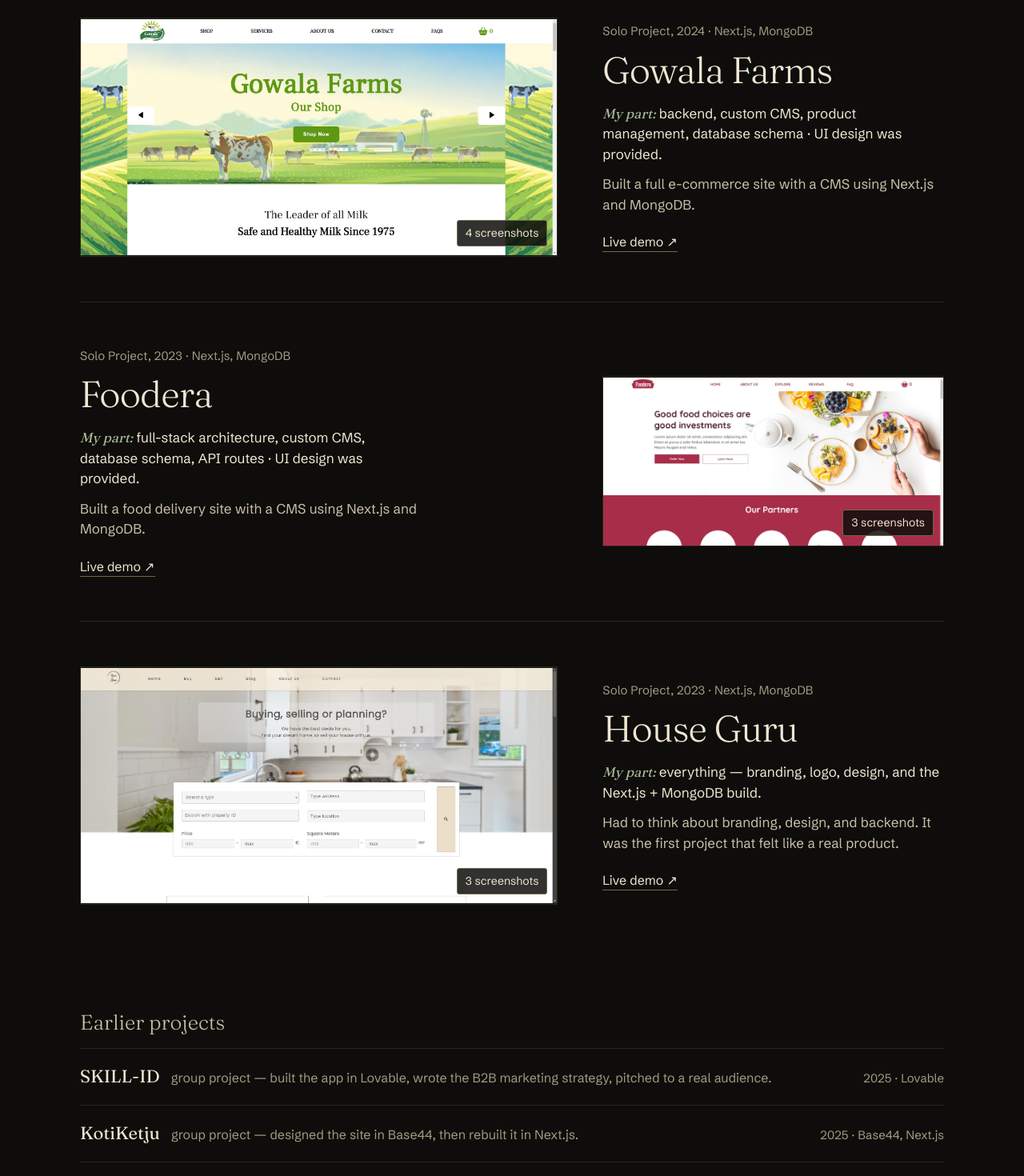
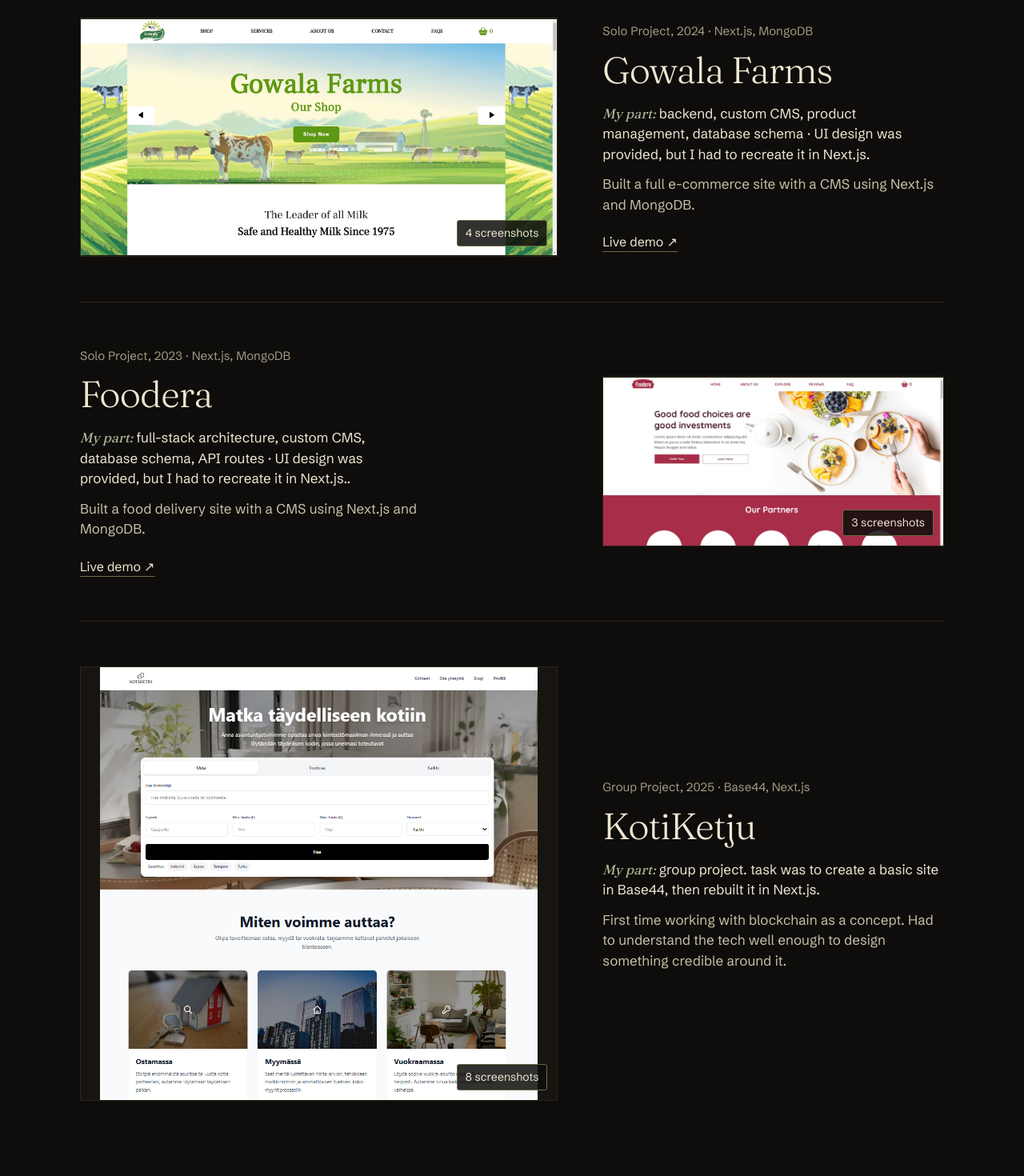
Before and after one commit to T-Pitkanen/portfolio-new-2026, a Next.js app: page / in a window 1280 px wide. Shown: the part 1940-3410 px from the top of the page at 80% size. Built offline with nearby package versions, Linux system fonts and the light colour scheme.

Commit message:
text changes

```diff
--- a/src/app/components/projects/Projects.js
+++ b/src/app/components/projects/Projects.js
@@ -61,6 +61,7 @@ export default function Projects() {
             <button
               type="button"
               className={styles.visual}
+              style={project.frame ? { aspectRatio: project.frame } : undefined}
               aria-label={`Open ${name} gallery, ${shots} screenshots`}
               onClick={() => openGallery(project)}
             >
--- a/src/app/components/skills/Skills.js
+++ b/src/app/components/skills/Skills.js
@@ -32,9 +32,7 @@ const STACK = {
 export default function Skills() {
 	return (
 		<section className={styles.section} id="skills">
-			<h2 className="section-h2">
-				Tools and technologies that I have used in my projects
-			</h2>
+			<h2 className="section-h2">Tools and technologies I have used</h2>
 			<p className={styles.subtitle}>
 				These days most of my code goes through Claude Code and Codex. I spend
 				less time writing code manually and more time researching, planning,
--- a/src/data/projectData.js
+++ b/src/data/projectData.js
@@ -1,13 +1,18 @@
-// Ordered by strength of evidence, not date: hand-built full-stack products first.
 const projectData = [
 	{
 		title: 'Gowala Farms - 2024',
 		year: '2024',
-    part: 'backend, custom CMS, product management, database schema · UI design was provided',
+		part: 'backend, custom CMS, product management, database schema · UI design was provided, but I had to recreate it in Next.js',
 		role: 'Solo Project',
-    image: ['/gowala/front.jpg', '/gowala/services.jpg', '/gowala/contact.jpg', '/gowala/backoffice.jpg'],
+		image: [
+			'/gowala/front.jpg',
+			'/gowala/services.jpg',
+			'/gowala/contact.jpg',
+			'/gowala/backoffice.jpg',
+		],
 		goal: 'Focused on building a solid backend: custom CMS, product management, and database schema. Worked from a provided UI design.',
-    impact: 'Built a full e-commerce site with a CMS using Next.js and MongoDB.',
+		impact:
+			'Built a full e-commerce site with a CMS using Next.js and MongoDB.',
 		code: 'Next.js, MongoDB',
 		highlights: ['CMS System', 'E-commerce', 'Full-stack', 'Responsive Design'],
 		link: 'https://gowalafarms-nextjs-portfolio-version.vercel.app/',
@@ -15,57 +20,96 @@ const projectData = [
 	{
 		title: 'Foodera - 2023',
 		year: '2023',
-    part: 'full-stack architecture, custom CMS, database schema, API routes · UI design was provided',
+		part: 'full-stack architecture, custom CMS, database schema, API routes · UI design was provided, but I had to recreate it in Next.js.',
 		role: 'Solo Project',
-    image: ['/foodera/front.jpg', '/foodera/explore.jpg', '/foodera/checkout.jpg'],
+		image: [
+			'/foodera/front.jpg',
+			'/foodera/explore.jpg',
+			'/foodera/checkout.jpg',
+		],
 		goal: 'Built the full-stack architecture from scratch: custom CMS, database schema, and API routes. Worked from a provided UI design.',
 		impact: 'Built a food delivery site with a CMS using Next.js and MongoDB.',
 		code: 'Next.js, MongoDB',
-    highlights: ['CMS System', 'Database Design', 'Full-stack', 'Responsive Design'],
+		highlights: [
+			'CMS System',
+			'Database Design',
+			'Full-stack',
+			'Responsive Design',
+		],
 		link: 'https://foodera-nextjs-portfolio-version.vercel.app/',
+	},
+	{
+		title: 'KotiKetju - 2025',
+		year: '2025',
+		part: 'group project. task was to create a basic site in Base44, then rebuilt it in Next.js',
+		role: 'Group Project',
+		frame: '11 / 10',
+		image: [
+			'/kotiketju/etusivu.png',
+			'/kotiketju/section.png',
+			'/kotiketju/contact.png',
+			'/kotiketju/kohteet.png',
+			'/kotiketju/kohde.png',
+			'/kotiketju/kohde2.png',
+			'/kotiketju/kotihaku.png',
+			'/kotiketju/blogi.png',
+		],
+		goal: 'Group project for a blockchain course. Designed the site in Base44, then rebuilt it locally in Next.js for more control.',
+		impact:
+			'First time working with blockchain as a concept. Had to understand the tech well enough to design something credible around it.',
+		code: 'Base44, Next.js',
+		highlights: ['Blockchain', 'Smart Contracts', 'Responsive Design'],
+	},
+	{
+		title: 'SKILL-ID - 2025',
+		year: '2025',
+		part: 'group project. built the app in Lovable, wrote the B2B marketing strategy, pitched to a real audience',
+		role: 'Group Project',
+		image: [
+			'/skill_id/etusivu.png',
+			'/skill_id/kortti.png',
+			'/skill_id/kouluttaja.png',
+			'/skill_id/haku.png',
+			'/skill_id/jako.png',
+		],
+		goal: 'Group project. Built the app with Lovable and contributed to the B2B marketing strategy. A digital wallet for professional qualification cards with QR verification and a trainer dashboard.',
+		impact:
+			'Got to work on both the product and the business side. Pitching a real concept to an actual audience and created a marketing strategy.',
+		code: 'Lovable',
+		highlights: ['B2B Product', 'Marketing Strategy', 'Trainer Dashboard'],
 	},
 	{
 		title: 'House Guru - 2023',
 		year: '2023',
-    part: 'everything — branding, logo, design, and the Next.js + MongoDB build',
+		part: 'everything: branding, logo, design, and Next.js + MongoDB build',
 		role: 'Solo Project',
 		image: ['/hg/front.jpg', '/hg/house.jpg', '/hg/blog.jpg'],
 		goal: 'Designed and built a real estate site from scratch using Next.js and MongoDB including the branding and logo.',
-    impact: 'Had to think about branding, design, and backend. It was the first project that felt like a real product.',
-    code: 'Next.js, MongoDB' ,
-    highlights: ['Brand Design', 'Logo Creation', 'First Full-Stack', 'Responsive Design'],
+		impact:
+			'Had to think about branding, design, and backend. It was the first project that felt like a real product.',
+		code: 'Next.js, MongoDB',
+		highlights: [
+			'Brand Design',
+			'Logo Creation',
+			'First Full-Stack',
+			'Responsive Design',
+		],
 		link: 'https://house-guru.vercel.app/',
-  },
-  {
-    title: 'SKILL-ID - 2025',
-    year: '2025',
-    part: 'group project — built the app in Lovable, wrote the B2B marketing strategy, pitched to a real audience',
-    role: 'Group Project',
-    image: ['/skill_id/etusivu.png', '/skill_id/kortti.png', '/skill_id/kouluttaja.png', '/skill_id/haku.png', '/skill_id/jako.png'],
-    goal: 'Group project. Built the app with Lovable and contributed to the B2B marketing strategy. A digital wallet for professional qualification cards with QR verification and a trainer dashboard.',
-    impact: 'Got to work on both the product and the business side. Pitching a real concept to an actual audience and created a marketing strategy.',
-    code: 'Lovable',
-    highlights: ['B2B Product', 'Marketing Strategy', 'Trainer Dashboard'],
-  },
-  {
-    title: 'KotiKetju - 2025',
-    year: '2025',
-    part: 'group project — designed the site in Base44, then rebuilt it in Next.js',
-    role: 'Group Project',
-    image: ['/kotiketju/etusivu.png','/kotiketju/section.png','/kotiketju/contact.png','/kotiketju/kohteet.png', '/kotiketju/kohde.png', '/kotiketju/kohde2.png', '/kotiketju/kotihaku.png', '/kotiketju/blogi.png'],
-    goal: 'Group project for a blockchain course. Designed the site in Base44, then rebuilt it locally in Next.js for more control.',
-    impact: 'First time working with blockchain as a concept. Had to understand the tech well enough to design something credible around it.',
-    code: 'Base44, Next.js',
-    highlights: ['Blockchain', 'Smart Contracts', 'Responsive Design', ],
 	},
 	{
 		title: 'EastSide Esport - 2023',
 		year: '2023',
 		part: 'design and build from a given logo and palette',
 		role: 'Solo Project',
-    image: ['/esport/front.jpg', '/esport/contact.jpg', '/esport/time.jpg', '/esport/values.jpg'],
+		image: [
+			'/esport/front.jpg',
+			'/esport/contact.jpg',
+			'/esport/time.jpg',
+			'/esport/values.jpg',
+		],
 		goal: 'We were given the logo, color palette and a rough idea of the brand. I designed and built the site from that.',
-    impact: 'Built a site for a Viborg-based esports org targeting both youth and parents.',
+		impact:
+			'Built a site for a Viborg-based esports org targeting both youth and parents.',
 		code: 'HTML, CSS and Vanilla JS',
 		highlights: ['Brand Design', 'Responsive Design', 'Dual Audience'],
 		link: 'https://t-pitkanen.github.io/eastside-esport/',
@@ -73,7 +117,7 @@ const projectData = [
 	{
 		title: 'Hotel Solace - 2023',
 		year: '2023',
-    part: 'design and build; live weather, news feed and calendar via real-time APIs',
+		part: 'design and build. integrated live weather, news feed and calendar via real-time APIs',
 		role: 'Solo Project',
 		image: ['/solace/1.jpg', '/solace/2.jpg', '/solace/3.jpg'],
 		goal: 'Built a hotel reception info screen with live weather, a news feed, a clock and a rotating calendar.',
@@ -86,9 +130,15 @@ const projectData = [
 		year: '2023',
 		part: 'photography, editing, and a vanilla JS gallery site',
 		role: 'Solo Project',
-    image: ['/parks/front.jpg', '/parks/info.jpg', '/parks/parks.jpg', '/parks/gallery.jpg'],
+		image: [
+			'/parks/front.jpg',
+			'/parks/info.jpg',
+			'/parks/parks.jpg',
+			'/parks/gallery.jpg',
+		],
 		goal: 'Photography and editing project.',
-    impact: 'Built a gallery site showcasing my own photography of parks in Viborg.',
+		impact:
+			'Built a gallery site showcasing my own photography of parks in Viborg.',
 		code: 'HTML, CSS and Vanilla JS',
 		highlights: ['Photography', 'Photoshop', 'Vanilla JS'],
 		link: 'https://t-pitkanen.github.io/viborg-parks/',
```
Lines whose indentation alone changed are shown as unchanged.
